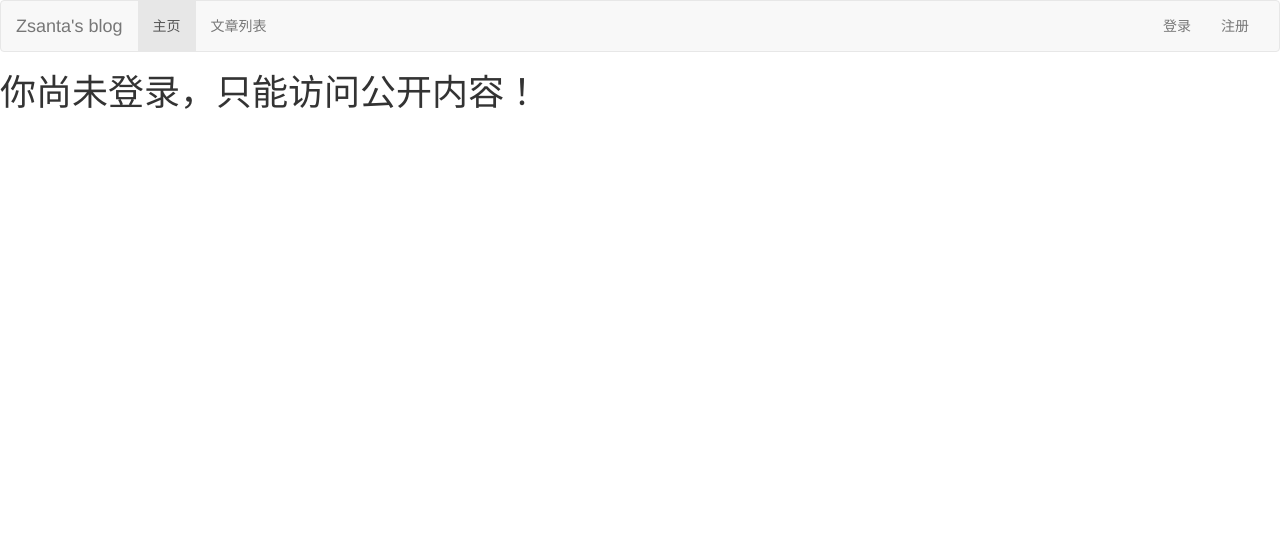
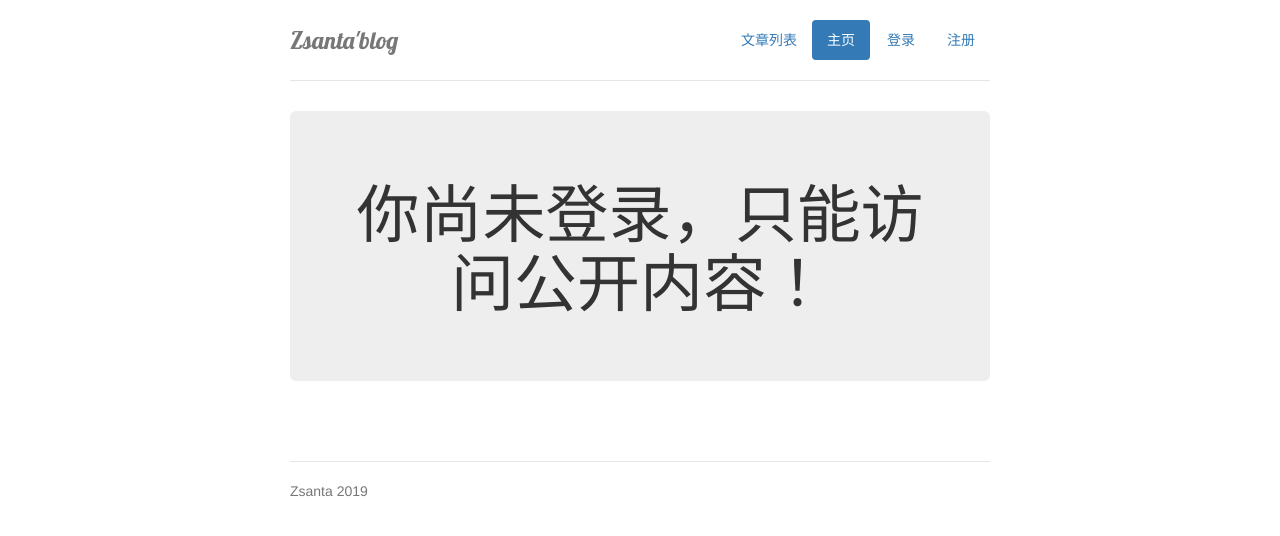
Before and after one commit to Zsantapala/Zsanta_blog, a Django app: page / in a window 1280 px wide. Shown: the top 536 px of the page. Run offline with Django 3.2, Linux system fonts and the light colour scheme; data that the repository does not hold is empty; some libraries are stand-ins or nearby versions.

Commit message:
modifier new template

```diff
--- a/blog/templates/blog/HTML/base.html
+++ b/blog/templates/blog/HTML/base.html
@@ -9,6 +9,8 @@
     <title>{% block title %}base{% endblock %}</title>
     <!-- Bootstrap -->
     <link href="{% static 'bootstrap-3.3.7-dist/css/bootstrap.min.css' %}" rel="stylesheet">
+    <link href="{% static 'css/junmbotron.css' %}" rel="stylesheet">
+
     <script type="text/javascript">
         function dismessage()
         {
@@ -16,55 +18,41 @@
         }
     </script>
     {% block css %}{% endblock %}
+    <!-- HTML5 shim 和 Respond.js 是为了让 IE8 支持 HTML5 元素和媒体查询（media queries）功能 -->
+    <!-- 警告：通过 file:// 协议（就是直接将 html 页面拖拽到浏览器中）访问页面时 Respond.js 不起作用 -->
+    <!--[if lt IE 9]>
+      <script src="https://cdn.jsdelivr.net/npm/html5shiv@3.7.3/dist/html5shiv.min.js"></script>
+      <script src="https://cdn.jsdelivr.net/npm/respond.js@1.4.2/dest/respond.min.js"></script>
+    <![endif]-->
   </head>
   <body>
-    <nav class="navbar navbar-default">
-        <div class="container-fluid">
-        <!-- Brand and toggle get grouped for better mobile display -->
-        <div class="navbar-header">
-        <button type="button" class="navbar-toggle collapsed" data-toggle="collapse" data-target="#my-nav" aria-expanded="false">
-        <span class="sr-only">切换导航条</span>
-        <span class="icon-bar"></span>
-        <span class="icon-bar"></span>
-        <span class="icon-bar"></span>
-      </button>
-      <a class="navbar-brand" href="#">Zsanta's blog</a>
-    </div>
-
-    <!-- Collect the nav links, forms, and other content for toggling -->
-    <div class="collapse navbar-collapse" id="my-nav">
-      <ul class="nav navbar-nav">
-        <li class="active"><a href="{% url 'index' %}">主页</a></li>
-      </ul>
-        <ul class="nav navbar-nav">
-        <li><a href="{% url 'p' %}">文章列表</a></li>
-      </ul>
-
-         <ul class="nav navbar-nav navbar-right">
+  <div class="container">
+      <div class="header clearfix">
+        <nav>
+          <ul class="nav nav-pills pull-right">
+            <li role="presentation" class="active"><a href="{% url 'index' %}">主页</a></li>
               {% if request.session.is_login %}
-           <li class="actice"><a href="{% url 'new_post' %}" >添加新博客</a> </li>
-          <li>
-              <a href="#">
-              当前在线：{{ request.session.user_name }}
-          </a>
-          </li>
-          <li>
-              <a href="{% url 'logout' %}">
-              登出
-              </a>
-          </li>
+              <li role="presentation"><a href="#">当前在线：{{ request.session.user_name }}</a></li>
+              <li role="presentation"><a href="{% url 'logout' %}">登出</a></li>
               {% else %}
-        <li><a href="{% url 'login' %}">登录</a></li>
-        <li><a href=# onclick="dismessage()">注册</a></li>
+                <li role="presentation"><a href="{% url 'login' %}">登录</a></li>
+                <li role="presentation"><a href="#" onclick="dismessage()">注册</a></li>
               {% endif %}
           </ul>
-
-    </div><!-- /.navbar-collapse -->
-  </div><!-- /.container-fluid -->
+          <ul class="nav nav-pills pull-right">
+            <li role="presentation"><a href="{% url 'p' %}">文章列表</a></li>
+          </ul>
         </nav>
-    {% block content %}{% endblock %} <!-- jQuery (necessary for Bootstrap's JavaScript plugins) -->
-<script src="{% static 'js/jquery-3.2.1.js' %}"></script>
-<!-- Include all compiled plugins (below), or include individual files as needed -->
-<script src="{% static 'bootstrap-3.3.7-dist/js/bootstrap.min.js' %}">    </script>
+        <h3 class="text-muted">Zsanta'blog</h3>
+      </div>
+      {% block content %}{% endblock %}
+      <footer class="footer">
+        <p>Zsanta 2019</p>
+      </footer>
+    </div>
+    <!-- jQuery (Bootstrap 的所有 JavaScript 插件都依赖 jQuery，所以必须放在前边) -->
+    <script src="https://cdn.jsdelivr.net/npm/jquery@1.12.4/dist/jquery.min.js"></script>
+    <!-- 加载 Bootstrap 的所有 JavaScript 插件。你也可以根据需要只加载单个插件。 -->
+    <script src="https://cdn.jsdelivr.net/npm/bootstrap@3.3.7/dist/js/bootstrap.min.js"></script>
   </body>
-</html></pre>
+</html>
--- a/blog/templates/blog/HTML/index.html
+++ b/blog/templates/blog/HTML/index.html
@@ -1,4 +1,3 @@
-
 <!DOCTYPE html>
 <html lang="en">
 <head>
@@ -14,25 +13,23 @@
 </head>
 <body>
 {% block content %}
+    <div class="jumbotron">
           {% if request.session.is_login %}
             <h1>你好,{{ request.session.user_name }}！欢迎回来！</h1>
+            <p><a class="btn btn-lg btn-success" href="{% url 'new_post' %}" role="button">添加新文章</a></p>
           {% else %}
             <h1>你尚未登录，只能访问公开内容！</h1>
           {% endif %}
-    <div class="content container">
-        <div class="row">
-            <div class="col-md-8">
+        <p class="lead"></p>
+      </div>
+    <div class="row marketing">
         {% for post in posts %}
-                <div class="post">
-                    <h3><a href="post_article/{{post.id}}">{{ post }}</a></h3>
-                    {% if request.session.is_login %}
+        <div class="col-lg-6">
+             <h4><a href="post_article/{{post.id}}">{{ post }}</a></h4>
              <p>{{ post.text|linebreaksbr }}</p>
-                    {% endif %}
-                    <div class="date">published:{{ post.published_date }}</div>
+             <div >published:{{ post.published_date }}</div>
         </div>
         {% endfor %}
-            </div>
-        </div>
     </div>
 {% endblock %}
 </body>
--- a/blog/templates/blog/HTML/post_list.html
+++ b/blog/templates/blog/HTML/post_list.html
@@ -11,7 +11,7 @@
 </head>
 <body>
 {% block content %}
-    <div class="content">
+    <div class="row marketing">
         <div class="col-sm-3">
         {%  for content in contents %}
         <div class="list-group">
--- /dev/null
+++ b/blog/templates/blog/static/css/junmbotron.css
@@ -0,0 +1,79 @@
+/* Space out content a bit */
+body {
+  padding-top: 20px;
+  padding-bottom: 20px;
+}
+
+/* Everything but the jumbotron gets side spacing for mobile first views */
+.header,
+.marketing,
+.footer {
+  padding-right: 15px;
+  padding-left: 15px;
+}
+
+/* Custom page header */
+.header {
+  padding-bottom: 20px;
+  border-bottom: 1px solid #e5e5e5;
+}
+/* Make the masthead heading the same height as the navigation */
+.header h3 {
+  margin-top: 0;
+  margin-bottom: 0;
+  line-height: 40px;
+}
+
+/* Custom page footer */
+.footer {
+  padding-top: 19px;
+  color: #777;
+  border-top: 1px solid #e5e5e5;
+}
+
+/* Customize container */
+@media (min-width: 768px) {
+  .container {
+    max-width: 730px;
+  }
+}
+.container-narrow > hr {
+  margin: 30px 0;
+}
+
+/* Main marketing message and sign up button */
+.jumbotron {
+  text-align: center;
+  border-bottom: 1px solid #e5e5e5;
+}
+.jumbotron .btn {
+  padding: 14px 24px;
+  font-size: 21px;
+}
+
+/* Supporting marketing content */
+.marketing {
+  margin: 40px 0;
+}
+.marketing p + h4 {
+  margin-top: 28px;
+}
+
+/* Responsive: Portrait tablets and up */
+@media screen and (min-width: 768px) {
+  /* Remove the padding we set earlier */
+  .header,
+  .marketing,
+  .footer {
+    padding-right: 0;
+    padding-left: 0;
+  }
+  /* Space out the masthead */
+  .header {
+    margin-bottom: 30px;
+  }
+  /* Remove the bottom border on the jumbotron for visual effect */
+  .jumbotron {
+    border-bottom: 0;
+  }
+}
--- a/blog/views.py
+++ b/blog/views.py
@@ -4,6 +4,7 @@ from .forms import UserForm, PostForm
 from django.contrib.auth import authenticate, login, logout   #导入认证模块
 from django.contrib.auth.models import User                   #导入认证用户模块
 from django.core.paginator import Paginator                   #导入分页功能模块
+from django.utils import timezone
 # Create your views here.
 
 def index(request):
@@ -88,7 +89,7 @@ def new_post(request):
     return render(request, 'blog/HTML/edit_post.html', {'new_post': new_post, 'postform': postform})
 
 def post_list(request):
-    post_list = Post.objects.all()
+    post_list = Post.objects.filter(published_date__lte=timezone.now()).order_by('published_date')
     page_info = Paginator(post_list, 2)
 
     page = request.GET.get('page')
```
Lines whose indentation alone changed are shown as unchanged.
